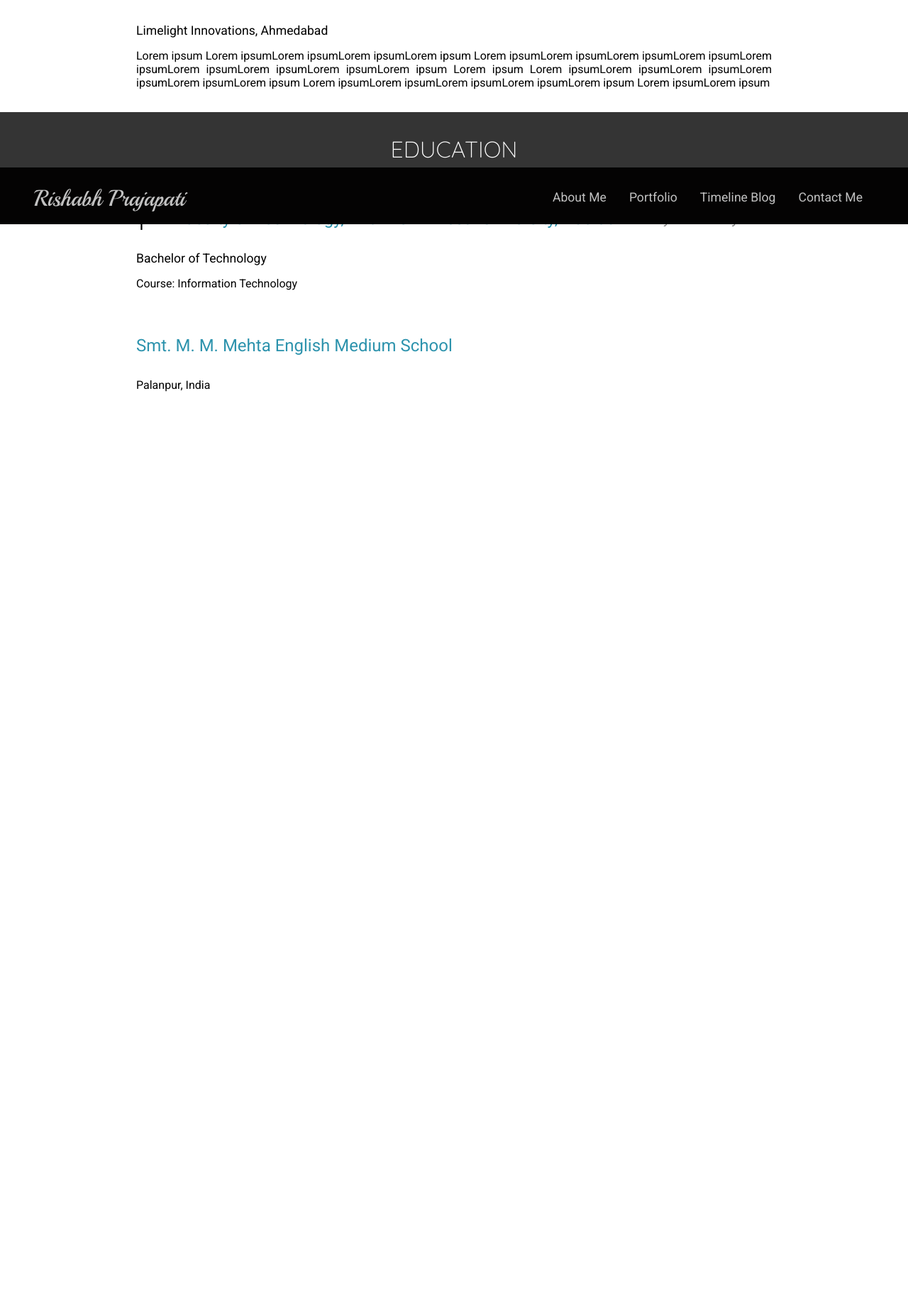
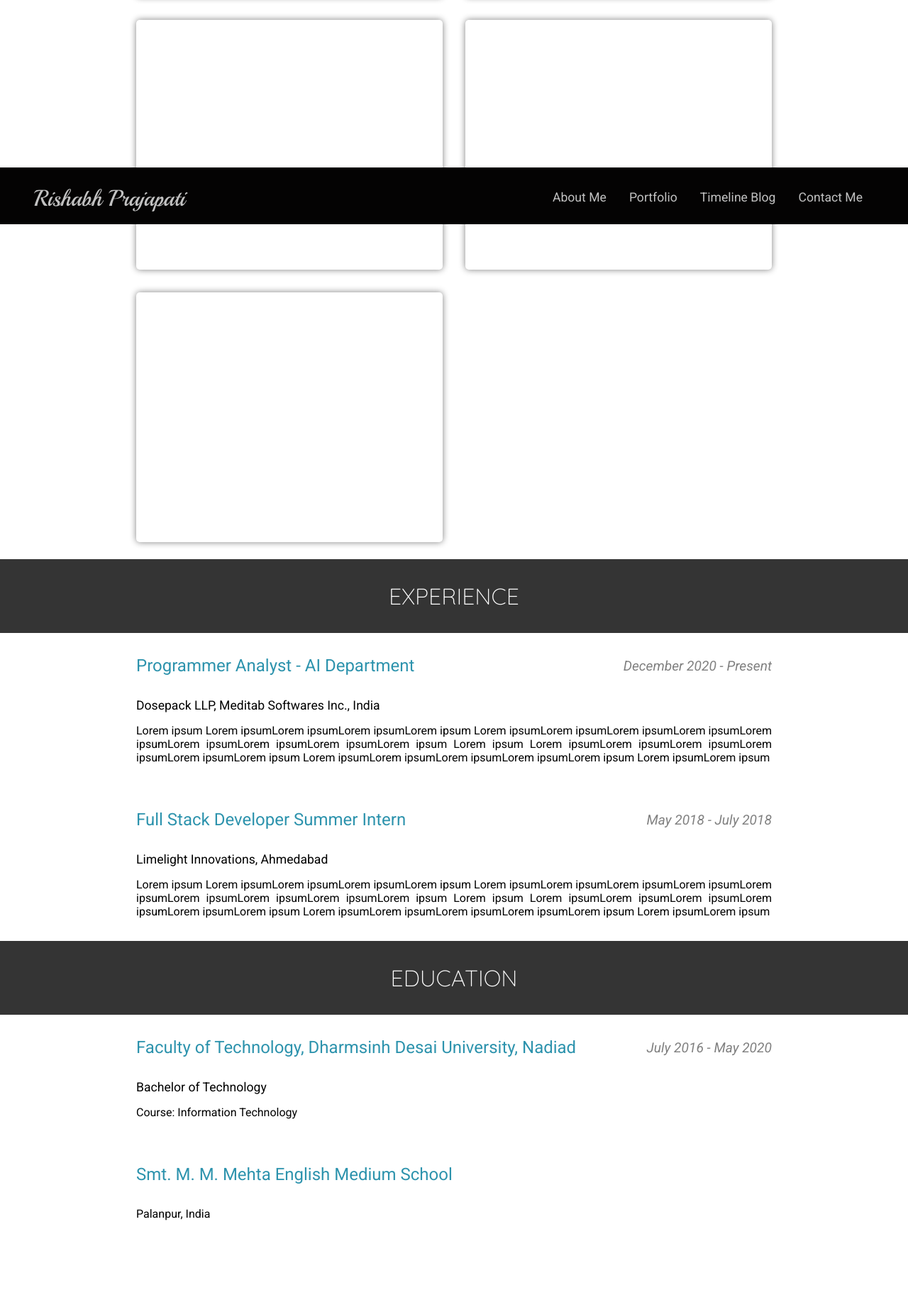
Before and after one commit to alegend4u/uBlog, a Django app: page /portfolio in a window 1280 px wide. Shown: the part 484-2316 px from the top of the page at 71% size. Before the commit the page ends 1036 px from the top, so only its background shows below. Run offline with Django 3.2, Linux system fonts and the light colour scheme; style sheets or scripts are compiled from the project's sources.

Commit message:
Add projects' grid to portfolio

```diff
--- a/portfolio/static/portfolio/css/portfolio.css
+++ b/portfolio/static/portfolio/css/portfolio.css
@@ -18,7 +18,7 @@
 
 .container {
   margin: 0 auto;
-  width: 60%;
+  width: 65%;
 }
 .container__item {
   margin: inherit;
@@ -44,6 +44,44 @@
 }
 .container__item__description {
   text-align: justify;
+}
+
+#projects {
+  display: grid;
+  grid-template-columns: repeat(auto-fit, minmax(20rem, 1fr));
+  grid-auto-rows: 22rem;
+  grid-gap: 2rem;
+  padding: 1.5rem 0;
+}
+#projects .project {
+  border-radius: 5px;
+  box-shadow: 0 0 10px gray;
+  position: relative;
+  overflow: hidden;
+  align-items: center;
+  transition: all 0.3s ease-in-out;
+}
+#projects .project img {
+  max-width: 100%;
+}
+#projects .project:hover {
+  box-shadow: 0 0 150px gray;
+}
+#projects .project:hover .title {
+  opacity: 95%;
+  top: 0;
+}
+#projects .project .title {
+  position: absolute;
+  top: 100%;
+  width: 100%;
+  height: 100%;
+  opacity: 0;
+  background: rgba(0, 0, 0, 0.6);
+  color: white;
+  font-size: 2rem;
+  text-align: center;
+  transition: all 0.3s ease-in-out;
 }
 
 @media screen and (max-width: 1300px) {
--- a/portfolio/static/portfolio/sass/portfolio.sass
+++ b/portfolio/static/portfolio/sass/portfolio.sass
@@ -19,7 +19,7 @@
 
 .container
   margin: 0 auto
-  width: 60%
+  width: 65%
 
   &__item
     margin: inherit
@@ -46,4 +46,49 @@
     &__description
       text-align: justify
 
+#projects
+  display: grid
+  grid-template-columns: repeat(auto-fit, minmax(20rem, 1fr))
+  grid-auto-rows: 22rem
+  grid-gap: 2rem
+  padding: 1.5rem 0
+
+  .project
+    border-radius: 5px
+    box-shadow: 0 0 10px gray
+    position: relative
+    overflow: hidden
+    align-items: center
+    @include transition-ease
+
+    img
+      max-width: 100%
+
+    &:hover
+      box-shadow: 0 0 150px gray
+
+      .title
+        opacity: 95%
+        top: 0
+
+    .title
+      position: absolute
+      top: 100%
+      width: 100%
+      height: 100%
+      opacity: 0
+
+      background: rgba(black, 0.6)
+      color: white
+      font-size: 2rem
+      text-align: center
+
+      @include transition-ease
+
+      //&:hover
+      //  opacity: 95%
+      //  top: 0
+
+
+
 @import 'responsive'
--- a/portfolio/templates/portfolio/portfolio.html
+++ b/portfolio/templates/portfolio/portfolio.html
@@ -13,6 +13,14 @@
 {% block content %}
     <div class="banner">Projects</div>
     <div class="container" id="projects">
+        <div class="project">
+            <img src="{% static 'portfolio/images/music.png' %}" alt="Project Image">
+            <p class="title">Music Recommendation System</p>
+        </div>
+        <div class="project"></div>
+        <div class="project"></div>
+        <div class="project"></div>
+        <div class="project"></div>
     </div>
     <div class="banner">Experience</div>
     <div class="container" id="experience">
@@ -52,7 +60,7 @@
     <div class="banner">Education</div>
     <div class="container" id="education">
         <div class="container__item">
-            <div class="flex">1
+            <div class="flex">
                 <p class="title">Faculty of Technology, Dharmsinh Desai University, Nadiad</p>
                 <p class="duration">July 2016 - May 2020</p>
             </div>
```
